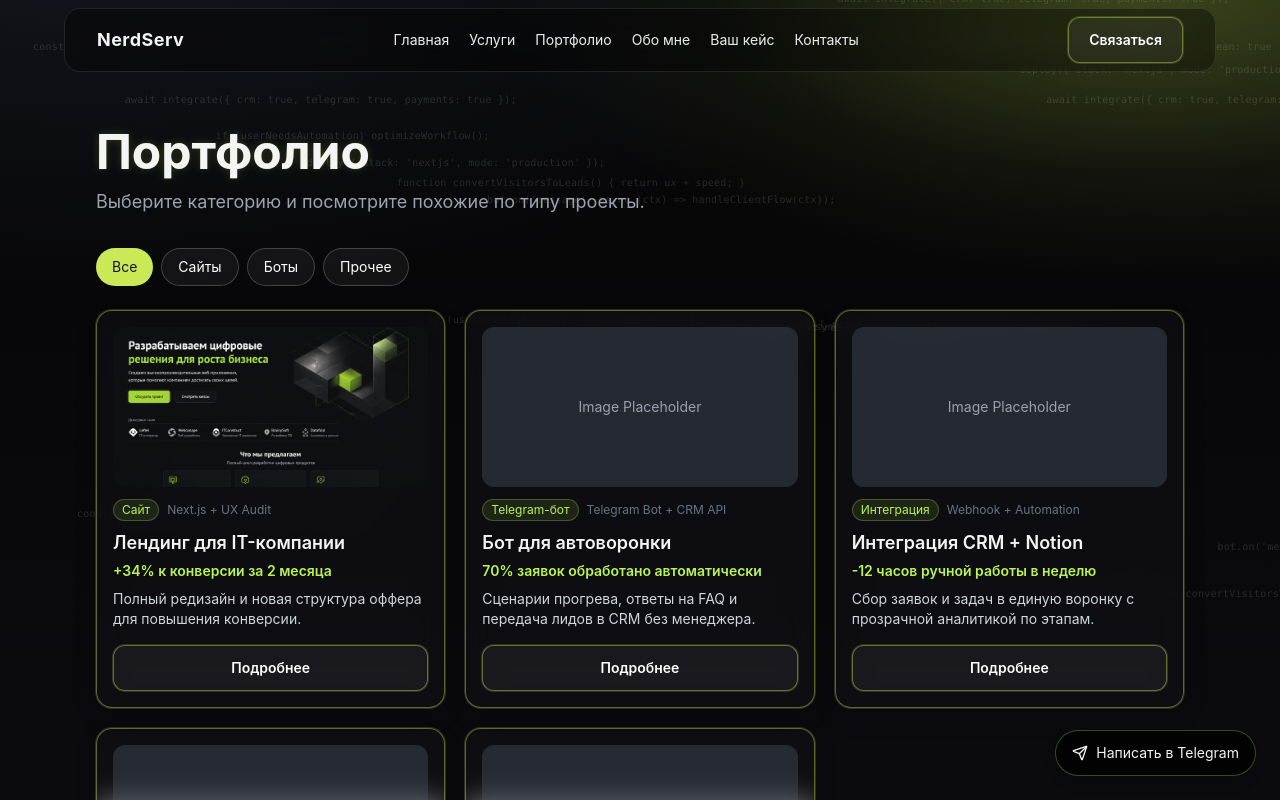
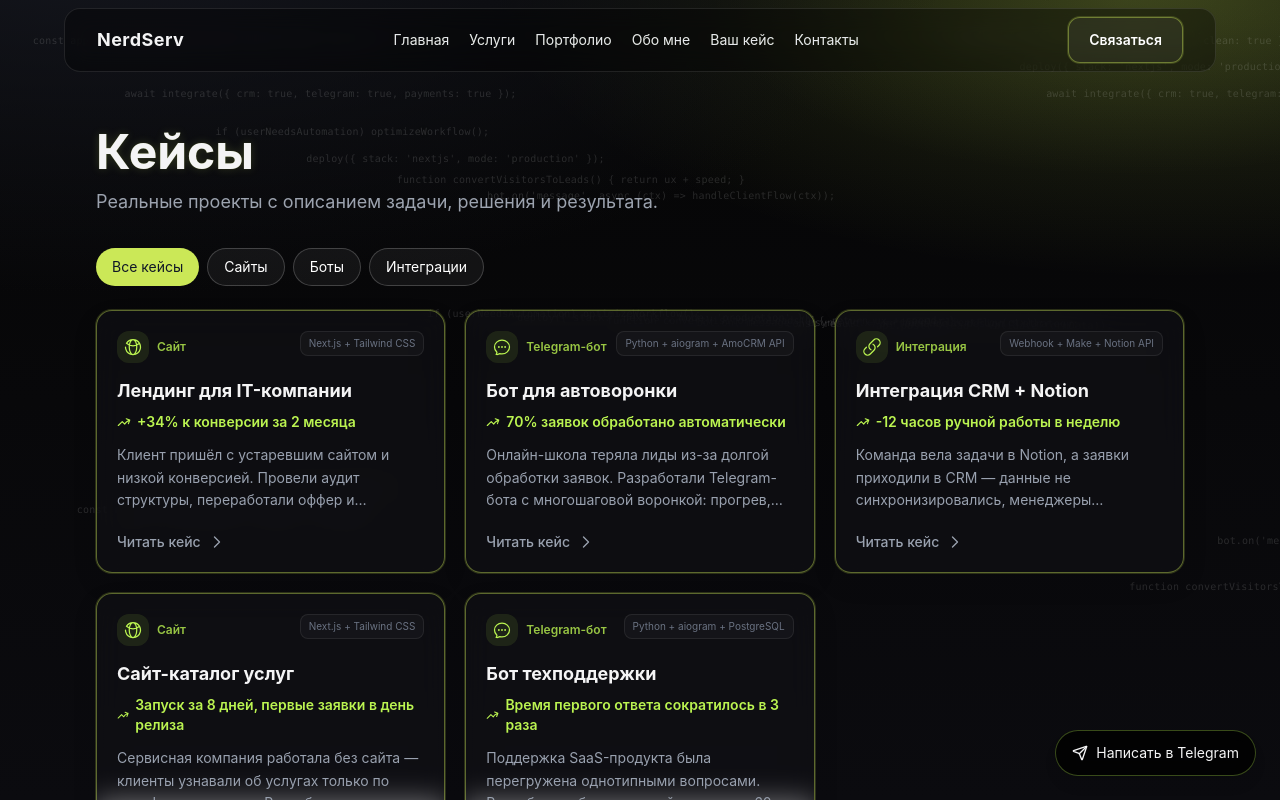
Before and after one commit to Pipata246/nerdServ, a Next.js app: page /portfolio in a window 1280 px wide. Shown: the top 800 px of the page. Built offline with nearby package versions, Linux system fonts and the light colour scheme.

Commit message:
изменено портфолио на отсутсвие фото в кейсах

```diff
--- a/src/app/page.tsx
+++ b/src/app/page.tsx
@@ -7,7 +7,6 @@ import { services, cases } from "@/data/site-data";
 import { TestimonialsSlider } from "@/components/sections/testimonials-slider";
 import { SVGSprinkles } from "@/components/ui/svg-sprinkles";
 import { SalesProof } from "@/components/sections/sales-proof";
-import Image from "next/image";
 
 export default function HomePage() {
   const basicServices = services.filter((item) => item.category === "basic");
@@ -142,25 +141,22 @@ export default function HomePage() {
           <div className="mt-5 grid gap-4 md:grid-cols-3">
             {cases.slice(0, 3).map((item, i) => (
               <Reveal key={item.id} delay={i * 0.1}>
-                <div className="glass relative rounded-2xl p-4">
-                  <div className="absolute right-3 top-3 text-lime-300/70">
-                    <svg width="16" height="16" viewBox="0 0 24 24" fill="none" className="h-4 w-4">
-                      <path d="M12 2L14.5 9.5L22 12L14.5 14.5L12 22L9.5 14.5L2 12L9.5 9.5L12 2Z" fill="currentColor" />
-                    </svg>
-                  </div>
-                  <div className="flex h-36 items-center justify-center overflow-hidden rounded-xl bg-gray-600/40 text-sm text-gray-200">
-                    {"image" in item && item.image ? (
-                      <Image src={item.image} alt={item.title} width={400} height={144} className="h-full w-full object-cover" />
-                    ) : (
-                      <span>Image Placeholder</span>
+                <div className="glass flex flex-col rounded-2xl p-5">
+                  <div className="flex items-center gap-2">
+                    <span className="rounded-full border border-lime-300/25 bg-lime-300/10 px-2.5 py-0.5 text-xs text-lime-300">
+                      {item.type === "site" ? "Сайт" : item.type === "bot" ? "Telegram-бот" : "Интеграция"}
+                    </span>
+                    {"stack" in item && item.stack && (
+                      <span className="text-xs text-gray-500">{item.stack}</span>
                     )}
                   </div>
                   <h3 className="mt-3 text-lg font-semibold">{item.title}</h3>
-                  {"stack" in item && item.stack && <p className="mt-2 text-xs text-gray-400">{item.stack}</p>}
-                  {"result" in item && item.result && <p className="mt-2 text-sm font-semibold text-lime-300">{item.result}</p>}
-                  <p className="mt-2 text-sm text-gray-300">{item.description}</p>
+                  {"result" in item && item.result && (
+                    <p className="mt-1 text-sm font-semibold text-lime-300">{item.result}</p>
+                  )}
+                  <p className="mt-2 flex-1 text-sm text-gray-300">{item.description}</p>
                   <Link href="/portfolio" className="btn-secondary mt-4 w-full justify-center text-sm">
-                    Подробнее
+                    Смотреть кейсы
                   </Link>
                 </div>
               </Reveal>
--- a/src/app/portfolio/page.tsx
+++ b/src/app/portfolio/page.tsx
@@ -10,8 +10,8 @@ export default function PortfolioPage() {
   return (
     <section className="section">
       <div className="container-main">
-        <h1 className="title">Портфолио</h1>
-        <p className="subtitle">Выберите категорию и посмотрите похожие по типу проекты.</p>
+        <h1 className="title">Кейсы</h1>
+        <p className="subtitle">Реальные проекты с описанием задачи, решения и результата.</p>
         <div className="mt-8">
           <PortfolioGrid />
         </div>
--- a/src/components/sections/portfolio-grid.tsx
+++ b/src/components/sections/portfolio-grid.tsx
@@ -4,7 +4,6 @@ import { useMemo, useState, useEffect } from "react";
 import { AnimatePresence, motion } from "framer-motion";
 import { cases } from "@/data/site-data";
 import Link from "next/link";
-import Image from "next/image";
 
 type Filter = "all" | "site" | "bot" | "other";
 
@@ -12,6 +11,24 @@ const typeLabel: Record<string, string> = {
   site: "Сайт",
   bot: "Telegram-бот",
   other: "Интеграция"
+};
+
+const typeIcon: Record<string, React.ReactNode> = {
+  site: (
+    <svg viewBox="0 0 24 24" fill="none" stroke="currentColor" strokeWidth="1.5" className="h-5 w-5">
+      <path strokeLinecap="round" strokeLinejoin="round" d="M12 21a9.004 9.004 0 0 0 8.716-6.747M12 21a9.004 9.004 0 0 1-8.716-6.747M12 21c2.485 0 4.5-4.03 4.5-9S14.485 3 12 3m0 18c-2.485 0-4.5-4.03-4.5-9S9.515 3 12 3m0 0a8.997 8.997 0 0 1 7.843 4.582M12 3a8.997 8.997 0 0 0-7.843 4.582m15.686 0A11.953 11.953 0 0 1 12 10.5c-2.998 0-5.74-1.1-7.843-2.918m15.686 0A8.959 8.959 0 0 1 21 12c0 .778-.099 1.533-.284 2.253M3 12a8.959 8.959 0 0 0 .284 2.253" />
+    </svg>
+  ),
+  bot: (
+    <svg viewBox="0 0 24 24" fill="none" stroke="currentColor" strokeWidth="1.5" className="h-5 w-5">
+      <path strokeLinecap="round" strokeLinejoin="round" d="M8.625 12a.375.375 0 1 1-.75 0 .375.375 0 0 1 .75 0Zm0 0H8.25m4.125 0a.375.375 0 1 1-.75 0 .375.375 0 0 1 .75 0Zm0 0H12m4.125 0a.375.375 0 1 1-.75 0 .375.375 0 0 1 .75 0Zm0 0h-.375M21 12c0 4.556-4.03 8.25-9 8.25a9.764 9.764 0 0 1-2.555-.337A5.972 5.972 0 0 1 5.41 20.97a5.969 5.969 0 0 1-.474-.065 4.48 4.48 0 0 0 .978-2.025c.09-.457-.133-.901-.467-1.226C3.93 16.178 3 14.189 3 12c0-4.556 4.03-8.25 9-8.25s9 3.694 9 8.25Z" />
+    </svg>
+  ),
+  other: (
+    <svg viewBox="0 0 24 24" fill="none" stroke="currentColor" strokeWidth="1.5" className="h-5 w-5">
+      <path strokeLinecap="round" strokeLinejoin="round" d="M13.19 8.688a4.5 4.5 0 0 1 1.242 7.244l-4.5 4.5a4.5 4.5 0 0 1-6.364-6.364l1.757-1.757m13.35-.622 1.757-1.757a4.5 4.5 0 0 0-6.364-6.364l-4.5 4.5a4.5 4.5 0 0 0 1.242 7.244" />
+    </svg>
+  )
 };
 
 export function PortfolioGrid() {
@@ -24,13 +41,8 @@ export function PortfolioGrid() {
 
   const selected = cases.find((item) => item.id === selectedId);
 
-  // Lock body scroll when modal open
   useEffect(() => {
-    if (selectedId !== null) {
-      document.body.style.overflow = "hidden";
-    } else {
-      document.body.style.overflow = "";
-    }
+    document.body.style.overflow = selectedId !== null ? "hidden" : "";
     return () => { document.body.style.overflow = ""; };
   }, [selectedId]);
 
@@ -39,10 +51,10 @@ export function PortfolioGrid() {
       {/* Filters */}
       <div className="flex flex-wrap gap-2">
         {[
-          { key: "all", label: "Все" },
+          { key: "all", label: "Все кейсы" },
           { key: "site", label: "Сайты" },
           { key: "bot", label: "Боты" },
-          { key: "other", label: "Прочее" }
+          { key: "other", label: "Интеграции" }
         ].map((item) => (
           <button
             key={item.key}
@@ -61,42 +73,58 @@ export function PortfolioGrid() {
       {/* Grid */}
       <motion.div layout className="grid gap-5 sm:grid-cols-2 lg:grid-cols-3">
         <AnimatePresence mode="popLayout">
-          {list.map((item) => (
+          {list.map((item, i) => (
             <motion.article
               key={item.id}
               layout
               initial={{ opacity: 0, y: 16 }}
               animate={{ opacity: 1, y: 0 }}
               exit={{ opacity: 0, scale: 0.95 }}
-              whileHover={{ y: -4 }}
-              transition={{ duration: 0.3 }}
-              className="glass flex flex-col rounded-2xl p-4"
+              transition={{ duration: 0.3, delay: i * 0.05 }}
+              className="glass group flex flex-col rounded-2xl p-5"
             >
-              <div className="mb-3 flex h-40 items-center justify-center overflow-hidden rounded-xl bg-gray-600/40 text-sm text-gray-400">
-                {"image" in item && item.image ? (
-                  <Image src={item.image} alt={item.title} width={400} height={160} className="h-full w-full object-cover" />
-                ) : (
-                  <span>Image Placeholder</span>
+              {/* Top: icon + type + stack */}
+              <div className="flex items-start justify-between">
+                <div className="flex items-center gap-2">
+                  <span className="flex h-8 w-8 items-center justify-center rounded-xl bg-lime-300/10 text-lime-300">
+                    {typeIcon[item.type]}
+                  </span>
+                  <span className="text-xs font-semibold text-lime-300/80">
+                    {typeLabel[item.type]}
+                  </span>
+                </div>
+                {"stack" in item && item.stack && (
+                  <span className="rounded-lg border border-white/8 bg-white/3 px-2 py-1 text-[10px] text-gray-500">
+                    {item.stack}
+                  </span>
                 )}
               </div>
-              <div className="mb-2 flex items-center gap-2">
-                <span className="rounded-full border border-lime-300/25 bg-lime-300/10 px-2 py-0.5 text-xs text-lime-300">
-                  {typeLabel[item.type] ?? item.type}
-                </span>
-                {"stack" in item && item.stack && (
-                  <span className="text-xs text-gray-500">{item.stack}</span>
-                )}
-              </div>
-              <h3 className="text-lg font-semibold">{item.title}</h3>
+
+              {/* Title */}
+              <h3 className="mt-4 text-lg font-bold leading-snug">{item.title}</h3>
+
+              {/* Result badge */}
               {"result" in item && item.result && (
-                <p className="mt-1 text-sm font-semibold text-lime-300">{item.result}</p>
+                <div className="mt-2 inline-flex items-center gap-1.5">
+                  <svg viewBox="0 0 24 24" fill="none" stroke="currentColor" strokeWidth="2" className="h-3.5 w-3.5 text-lime-300">
+                    <path strokeLinecap="round" strokeLinejoin="round" d="M2.25 18 9 11.25l4.306 4.306a11.95 11.95 0 0 1 5.814-5.518l2.74-1.22m0 0-5.94-2.281m5.94 2.28-2.28 5.941" />
+                  </svg>
+                  <span className="text-sm font-semibold text-lime-300">{item.result}</span>
+                </div>
               )}
-              <p className="mt-2 text-sm text-gray-300">{item.description}</p>
+
+              {/* Description */}
+              <p className="mt-3 line-clamp-3 text-sm leading-relaxed text-gray-400">{item.description}</p>
+
+              {/* Button */}
               <button
                 onClick={() => setSelectedId(item.id)}
-                className="btn-secondary mt-4 w-full justify-center text-sm"
+                className="mt-5 flex items-center gap-2 text-sm font-medium text-gray-400 transition hover:text-lime-300"
               >
-                Подробнее
+                Читать кейс
+                <svg viewBox="0 0 24 24" fill="none" stroke="currentColor" strokeWidth="2" className="h-4 w-4">
+                  <path strokeLinecap="round" strokeLinejoin="round" d="m8.25 4.5 7.5 7.5-7.5 7.5" />
+                </svg>
               </button>
             </motion.article>
           ))}
@@ -120,23 +148,18 @@ export function PortfolioGrid() {
               exit={{ y: 24, opacity: 0, scale: 0.97 }}
               transition={{ duration: 0.3, ease: [0.25, 0.46, 0.45, 0.94] }}
               onClick={(e) => e.stopPropagation()}
-              className="glass w-full max-w-3xl overflow-hidden rounded-3xl"
+              className="glass w-full max-w-2xl overflow-hidden rounded-3xl"
             >
               {/* Header */}
               <div className="flex items-start justify-between border-b border-white/8 p-6">
-                <div>
-                  <div className="flex items-center gap-2">
-                    <span className="rounded-full border border-lime-300/25 bg-lime-300/10 px-2.5 py-0.5 text-xs text-lime-300">
-                      {typeLabel[selected.type] ?? selected.type}
-                    </span>
-                    {"stack" in selected && selected.stack && (
-                      <span className="text-xs text-gray-500">{selected.stack}</span>
-                    )}
+                <div className="flex items-center gap-3">
+                  <span className="flex h-10 w-10 items-center justify-center rounded-xl bg-lime-300/10 text-lime-300">
+                    {typeIcon[selected.type]}
+                  </span>
+                  <div>
+                    <p className="text-xs font-semibold text-lime-300/70">{typeLabel[selected.type]}</p>
+                    <h2 className="text-xl font-bold leading-tight">{selected.title}</h2>
                   </div>
-                  <h2 className="mt-2 text-2xl font-bold">{selected.title}</h2>
-                  {"result" in selected && selected.result && (
-                    <p className="mt-1 text-sm font-semibold text-lime-300">{selected.result}</p>
-                  )}
                 </div>
                 <button
                   onClick={() => setSelectedId(null)}
@@ -149,53 +172,65 @@ export function PortfolioGrid() {
                 </button>
               </div>
 
-              {/* Body: description left, image right */}
-              <div className="grid gap-0 lg:grid-cols-[1fr_1.1fr]">
-                {/* Left: description */}
-                <div className="flex flex-col justify-between p-6">
-                  <div className="space-y-4">
+              {/* Body */}
+              <div className="space-y-5 p-6">
+                {/* Result */}
+                {"result" in selected && selected.result && (
+                  <div className="flex items-center gap-3 rounded-xl border border-lime-300/20 bg-lime-300/8 px-4 py-3">
+                    <svg viewBox="0 0 24 24" fill="none" stroke="currentColor" strokeWidth="2" className="h-5 w-5 flex-shrink-0 text-lime-300">
+                      <path strokeLinecap="round" strokeLinejoin="round" d="M2.25 18 9 11.25l4.306 4.306a11.95 11.95 0 0 1 5.814-5.518l2.74-1.22m0 0-5.94-2.281m5.94 2.28-2.28 5.941" />
+                    </svg>
                     <div>
-                      <p className="text-xs font-semibold uppercase tracking-widest text-gray-500">О проекте</p>
-                      <p className="mt-2 text-base leading-relaxed text-gray-200">{selected.description}</p>
+                      <p className="text-[10px] font-semibold uppercase tracking-widest text-lime-300/60">Результат</p>
+                      <p className="text-base font-bold text-lime-300">{selected.result}</p>
                     </div>
+                  </div>
+                )}
 
-                    {"stack" in selected && selected.stack && (
-                      <div>
-                        <p className="text-xs font-semibold uppercase tracking-widest text-gray-500">Стек</p>
-                        <p className="mt-1 text-sm text-gray-300">{selected.stack}</p>
-                      </div>
-                    )}
+                {/* Description */}
+                <div>
+                  <p className="text-xs font-semibold uppercase tracking-widest text-gray-500">О проекте</p>
+                  <p className="mt-2 text-sm leading-relaxed text-gray-200">{selected.description}</p>
+                </div>
 
-                    {"result" in selected && selected.result && (
-                      <div className="rounded-xl border border-lime-300/20 bg-lime-300/8 p-4">
-                        <p className="text-xs font-semibold uppercase tracking-widest text-lime-300/70">Результат</p>
-                        <p className="mt-1 text-lg font-bold text-lime-300">{selected.result}</p>
+                {/* Challenge + Solution */}
+                {"challenge" in selected && selected.challenge && (
+                  <div className="grid gap-3 sm:grid-cols-2">
+                    <div className="rounded-xl border border-white/8 bg-white/3 p-4">
+                      <p className="text-[10px] font-semibold uppercase tracking-widest text-gray-500">Задача</p>
+                      <p className="mt-1.5 text-sm text-gray-300">{selected.challenge}</p>
+                    </div>
+                    {"solution" in selected && selected.solution && (
+                      <div className="rounded-xl border border-white/8 bg-white/3 p-4">
+                        <p className="text-[10px] font-semibold uppercase tracking-widest text-gray-500">Решение</p>
+                        <p className="mt-1.5 text-sm text-gray-300">{selected.solution}</p>
                       </div>
                     )}
                   </div>
+                )}
 
-                  <div className="mt-6 flex gap-3">
-                    <Link href="/contact" className="btn-primary text-sm">
-                      Хочу такой же
-                    </Link>
-                    <button
-                      onClick={() => setSelectedId(null)}
-                      className="btn-secondary text-sm"
-                    >
-                      Закрыть
-                    </button>
+                {/* Stack */}
+                {"stack" in selected && selected.stack && (
+                  <div className="flex items-center gap-2">
+                    <svg viewBox="0 0 24 24" fill="none" stroke="currentColor" strokeWidth="1.5" className="h-4 w-4 text-gray-500">
+                      <path strokeLinecap="round" strokeLinejoin="round" d="M6.75 7.5l3 2.25-3 2.25m4.5 0h3m-9 8.25h13.5A2.25 2.25 0 0 0 21 18V6a2.25 2.25 0 0 0-2.25-2.25H5.25A2.25 2.25 0 0 0 3 6v12a2.25 2.25 0 0 0 2.25 2.25Z" />
+                    </svg>
+                    <span className="text-xs text-gray-500">Стек:</span>
+                    <span className="text-xs font-medium text-gray-300">{selected.stack}</span>
                   </div>
-                </div>
+                )}
+              </div>
 
-                {/* Right: image */}
-                <div className="flex items-center justify-center border-t border-white/8 bg-black/20 p-6 lg:border-l lg:border-t-0">
-                <div className="flex h-64 w-full items-center justify-center overflow-hidden rounded-2xl bg-gray-600/30 text-sm text-gray-500">
-                    {"image" in selected && selected.image ? (
-                      <Image src={selected.image} alt={selected.title} width={600} height={256} className="h-full w-full object-cover" />
-                    ) : (
-                      <span>Image Placeholder</span>
-                    )}
-                  </div>
+              {/* Footer */}
+              <div className="flex items-center justify-between border-t border-white/8 px-6 py-4">
+                <p className="text-xs text-gray-500">Хотите похожий проект?</p>
+                <div className="flex gap-3">
+                  <Link href="/contact" className="btn-primary text-sm">
+                    Обсудить проект
+                  </Link>
+                  <button onClick={() => setSelectedId(null)} className="btn-secondary text-sm">
+                    Закрыть
+                  </button>
                 </div>
               </div>
             </motion.div>
--- a/src/data/site-data.ts
+++ b/src/data/site-data.ts
@@ -87,29 +87,48 @@ export const cases = [
     id: 1,
     type: "site",
     title: "Лендинг для IT-компании",
-    description: "Полный редизайн и новая структура оффера для повышения конверсии.",
+    description: "Клиент пришёл с устаревшим сайтом и низкой конверсией. Провели аудит структуры, переработали оффер и визуальную иерархию. Сделали акцент на болях целевой аудитории, добавили социальные доказательства и ускорили загрузку.",
     result: "+34% к конверсии за 2 месяца",
-    stack: "Next.js + UX Audit",
-    image: "/images/landing-it.png"
+    stack: "Next.js + Tailwind CSS",
+    challenge: "Высокий показатель отказов, слабый оффер, медленная загрузка на мобильных.",
+    solution: "Редизайн структуры, новый копирайтинг, оптимизация под Core Web Vitals."
   },
   {
     id: 2,
     type: "bot",
     title: "Бот для автоворонки",
-    description: "Сценарии прогрева, ответы на FAQ и передача лидов в CRM без менеджера.",
+    description: "Онлайн-школа теряла лиды из-за долгой обработки заявок. Разработали Telegram-бота с многошаговой воронкой: прогрев, квалификация, ответы на FAQ и автоматическая передача горячих лидов менеджеру в CRM.",
     result: "70% заявок обработано автоматически",
-    stack: "Telegram Bot + CRM API"
+    stack: "Python + aiogram + AmoCRM API",
+    challenge: "Менеджеры не успевали обрабатывать входящие, лиды остывали.",
+    solution: "Автоворонка с прогревом и квалификацией, интеграция с CRM без ручного ввода."
   },
   {
     id: 3,
     type: "other",
     title: "Интеграция CRM + Notion",
-    description: "Сбор заявок и задач в единую воронку с прозрачной аналитикой по этапам.",
+    description: "Команда вела задачи в Notion, а заявки приходили в CRM — данные не синхронизировались, менеджеры дублировали работу. Настроили двустороннюю интеграцию через webhook: заявки автоматически создают задачи в Notion с нужными полями и статусами.",
     result: "-12 часов ручной работы в неделю",
-    stack: "Webhook + Automation"
+    stack: "Webhook + Make + Notion API",
+    challenge: "Разрозненные инструменты, ручной перенос данных, ошибки при копировании.",
+    solution: "Автоматическая синхронизация через Make, единый источник данных для команды."
   },
-  { id: 4, type: "site", title: "Сайт-каталог услуг", description: "Упрощена структура, улучшен UX мобильной версии." },
-  { id: 5, type: "bot", title: "Бот техподдержки", description: "Ускорил ответы пользователям в 3 раза." }
+  {
+    id: 4,
+    type: "site",
+    title: "Сайт-каталог услуг",
+    description: "Сервисная компания работала без сайта — клиенты узнавали об услугах только по сарафанному радио. Разработали каталог с фильтрацией, страницами услуг и формой заявки. Особое внимание уделили мобильной версии — 80% трафика с телефонов.",
+    result: "Запуск за 8 дней, первые заявки в день релиза",
+    stack: "Next.js + Tailwind CSS"
+  },
+  {
+    id: 5,
+    type: "bot",
+    title: "Бот техподдержки",
+    description: "Поддержка SaaS-продукта была перегружена однотипными вопросами. Разработали бота, который закрывает 60% обращений автоматически: FAQ, статусы заявок, инструкции. Сложные случаи передаются оператору с контекстом переписки.",
+    result: "Время первого ответа сократилось в 3 раза",
+    stack: "Python + aiogram + PostgreSQL"
+  }
 ];
 
 export const testimonials = [
```
